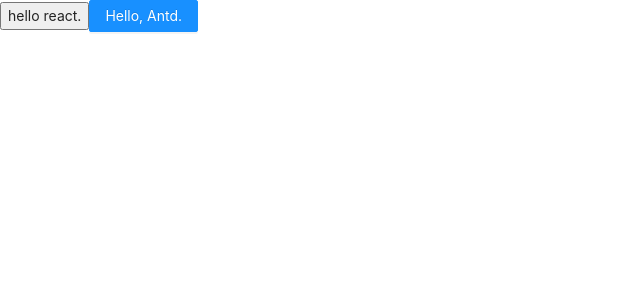
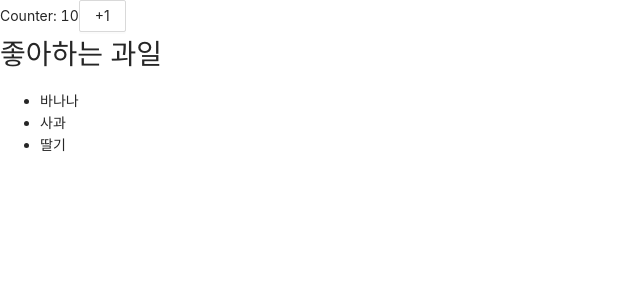
Before and after one commit to myeongu/react-practice, a React (Create React App) app: page / in a window 1280 px wide. Shown: the top 300 px of the page, without its empty margins (0-640 px from the left). Built offline with nearby package versions, Linux system fonts and the light colour scheme.

Commit message:
리액트 엘리먼트

```diff
--- a/src/App.js
+++ b/src/App.js
@@ -1,15 +1,51 @@
+import React from 'react';
 import { Button } from 'antd';
 import 'App.css';
 
+class Component1 extends React.Component {
+  state = {
+    value: this.props.initialValue,
+  };
+
+  onClick = () => {
+    const { value } = this.state
+    this.setState({ value: value + 1 })
+  }
+
+  render() {
+    const { value } = this.state; // 현재의 상태값 참조
+    return (
+      <div>
+        Counter: { value }
+        <Button onClick={this.onClick}>+1</Button>
+      </div> // jsx 문법
+    )
+  }
+}
+
+class FruitComponent extends React.Component {
+  render () {
+    return (
+      <div>
+        <h1>좋아하는 과일</h1>
+        <ul>
+          {
+            this.props.fruits.map((name, idx) =>
+              <li key={idx}>{name}</li>
+            )
+          }
+        </ul>
+      </div>
+    )
+  }
+}
+
 function App() {
+  const fruits = ["바나나", "사과", "딸기"]
   return (
     <div>
-      <button>
-        hello react.
-      </button>
-      <Button type="primary" onClick={ () => console.log("hello!") }>
-        Hello, Antd.
-      </Button>
+      <Component1 initialValue={10} />
+      <FruitComponent fruits={fruits} />
     </div>
   );
 }
```
